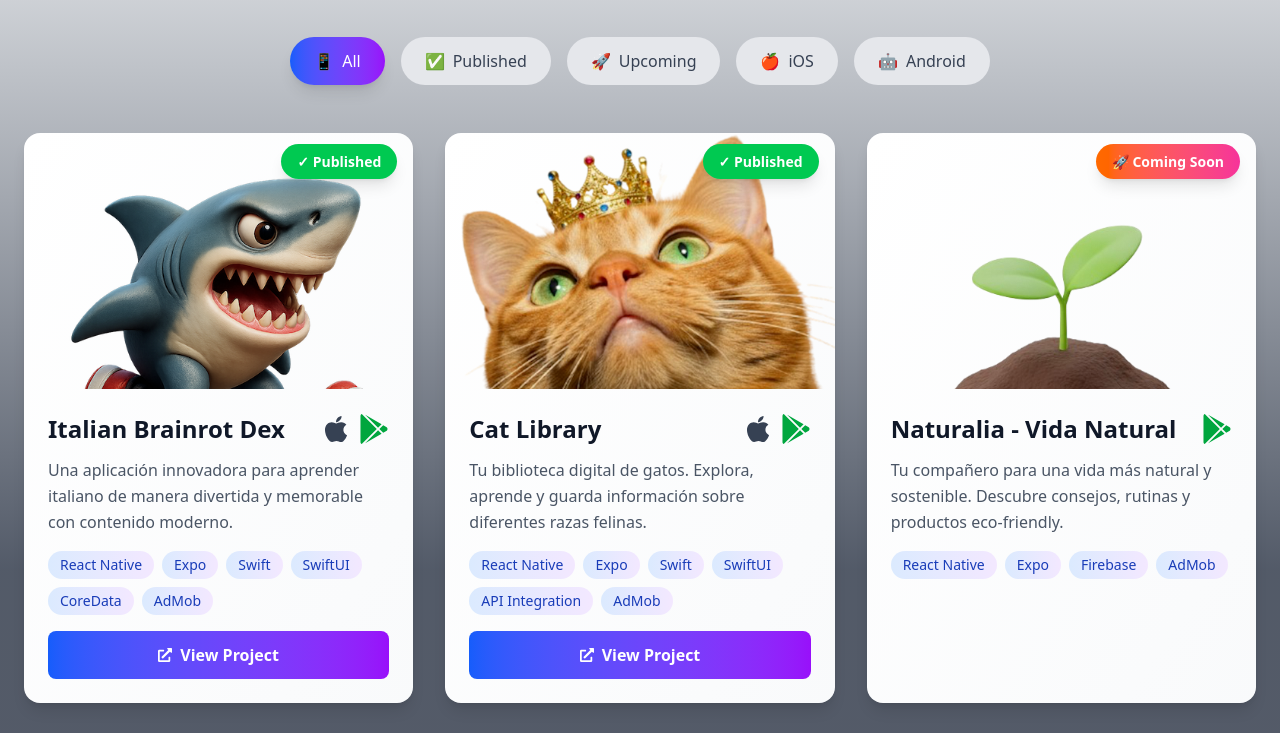
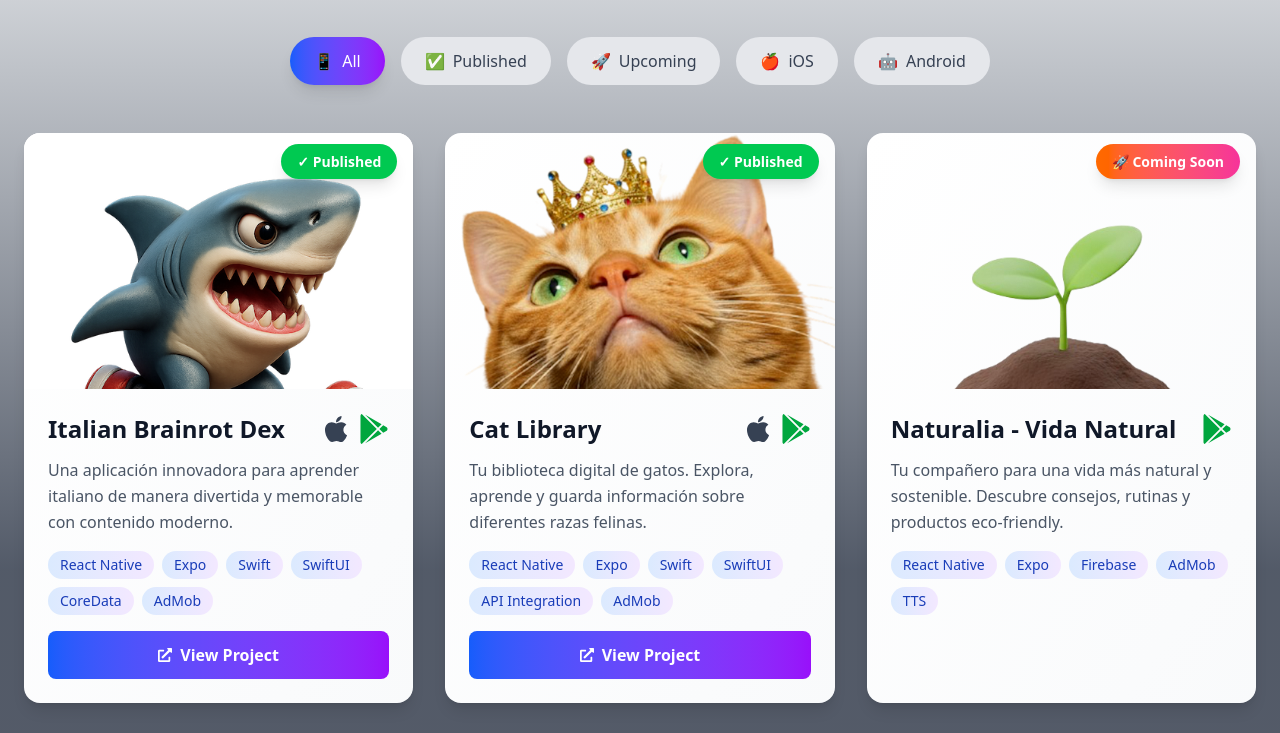
Before and after one commit to alesfg/portfolio-mobile, a React (Vite) app: page / in a window 1280 px wide. Shown: the part 2340-3073 px from the top of the page. Built offline with nearby package versions, Linux system fonts and the light colour scheme.

Commit message:
Improve image display for Italian Brainrot and Vida Virtual
- Add white background to images using object-fit: contain
- Apply changes to both project cards and modal views
- Ensure images display properly without cropping on all devices
- Maintain visual consistency across desktop and mobile

```diff
--- a/src/App.tsx
+++ b/src/App.tsx
@@ -61,7 +61,7 @@ function App() {
       name: 'Naturalia - Vida Natural',
       description: 'Tu compañero para una vida más natural y sostenible. Descubre consejos, rutinas y productos eco-friendly.',
       image: '/portfolio-mobile/naturalia-icon.png',
-      technologies: ['React Native', 'Expo', 'Firebase', 'AdMob'],
+      technologies: ['React Native', 'Expo', 'Firebase', 'AdMob', 'TTS'],
       appStoreLink: '#',
       status: 'Coming Soon' as const,
       platform: 'Android' as const,
--- a/src/components/ProjectsSection.tsx
+++ b/src/components/ProjectsSection.tsx
@@ -53,7 +53,9 @@ const ProjectsSection = ({ apps }: ProjectsSectionProps) => {
       className="bg-gradient-to-br from-white to-gray-50 rounded-2xl overflow-hidden shadow-lg hover:shadow-2xl transition-all duration-300 cursor-pointer"
       onClick={() => setSelectedApp(app)}
     >
-      <div className="relative h-64 overflow-hidden">
+      <div className={`relative h-64 overflow-hidden ${
+        app.name === 'Italian Brainrot Dex' || app.name === 'Vida Virtual - Hábitos RPG' ? 'bg-white' : ''
+      }`}>
         <OptimizedImage
           src={app.image}
           alt={app.name}
@@ -258,7 +260,9 @@ const ProjectsSection = ({ apps }: ProjectsSectionProps) => {
                   </div>
                 </div>
 
-                <div className="relative h-96 rounded-xl overflow-hidden mb-6">
+                <div className={`relative h-96 rounded-xl overflow-hidden mb-6 ${
+                  selectedApp.name === 'Italian Brainrot Dex' || selectedApp.name === 'Vida Virtual - Hábitos RPG' ? 'bg-white' : ''
+                }`}>
                   <OptimizedImage
                     src={selectedApp.image}
                     alt={selectedApp.name}
```
